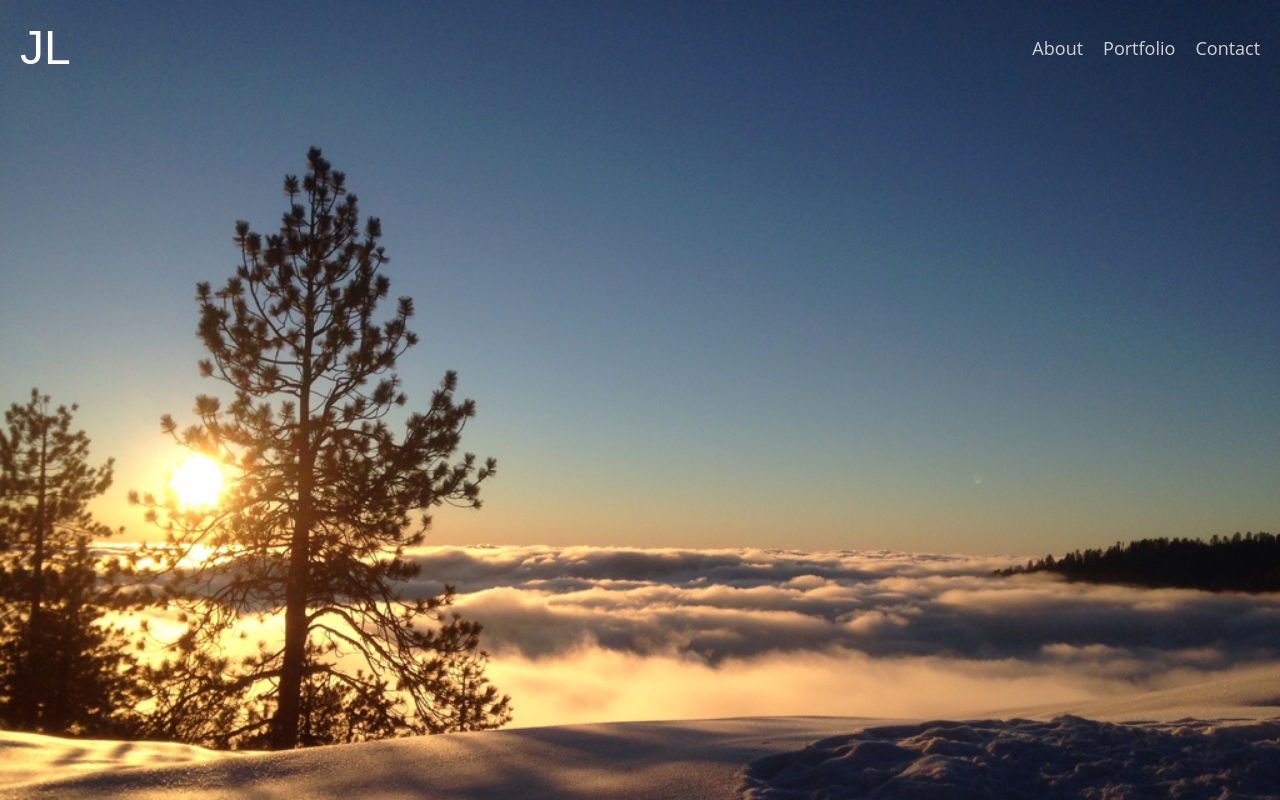
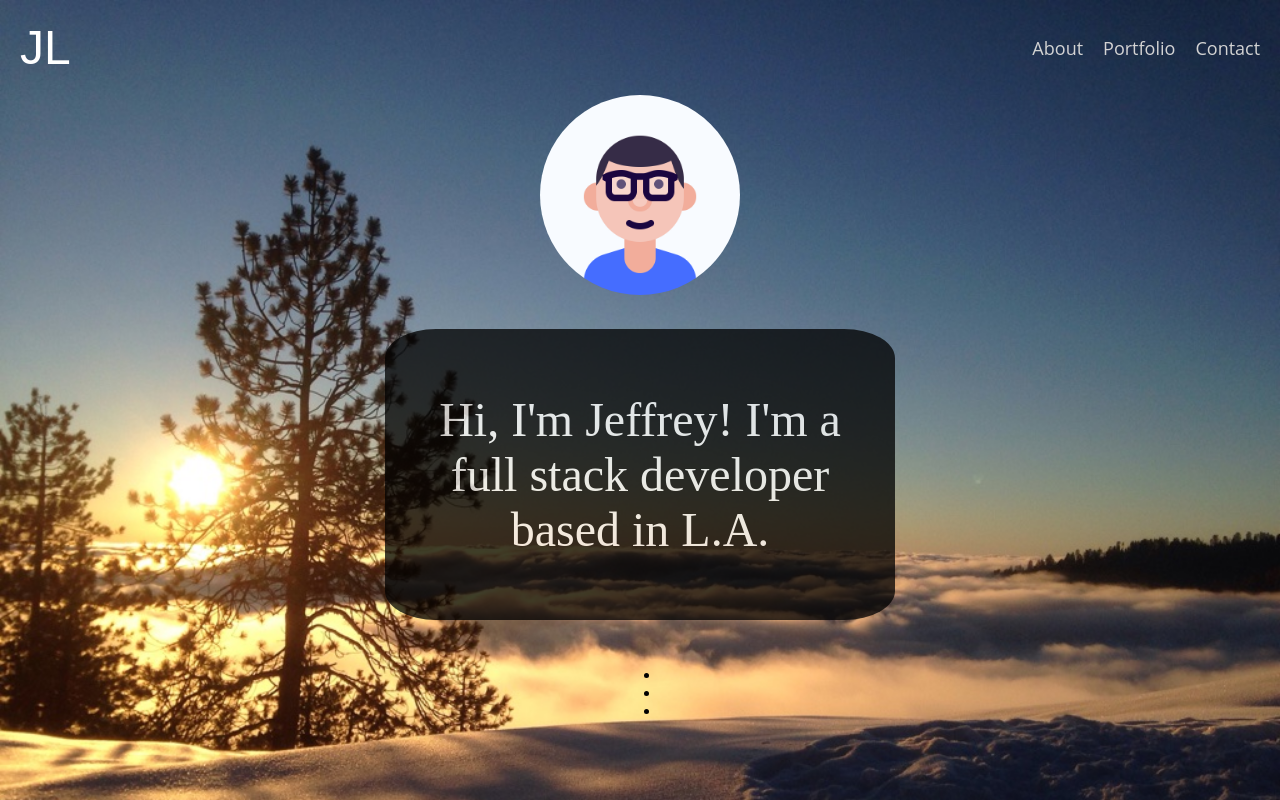
Before and after one commit to 1jeffreyli/staticpractice, a plain HTML site: page index.html in a window 1280 px wide. Drawn offline with Linux system fonts and the light colour scheme.

Commit message:
Add main content and styling

```diff
--- a/index.html
+++ b/index.html
@@ -17,7 +17,18 @@
                     <li ><a href="#" class="navlink">Contact</a></li>
             </ul>
         </nav>
-
+            <div class="main">
+                <div class="profileimg"><img src="images/avatar.png" alt="Profile avatar"></div>
+                <div class="intro"><p>Hi, I'm Jeffrey! I'm a full stack developer based in L.A.</p>
+                </div>
+                <div class="socials">
+                    <ul>
+                    <li><a class= "linkedin" href="#"></a></li>
+                    <li><a class= "github" href="#"></a></li>
+                    <li><a class= "resume" href="#"></a></li>
+                    </ul>
+                </div>
+            </div>
 
 
 
--- a/style.css
+++ b/style.css
@@ -41,3 +41,34 @@ body {
     font-size: 18px;
     font-family: "Open Sans", sans-serif;
 }
+
+.main {
+    display: flex;
+    flex-flow: column nowrap;
+    justify-content: center;
+    align-items: center;
+    gap: 30px;
+}
+
+.profileimg img{
+    width: 200px;
+    border-radius: 50%;
+}
+
+.intro {
+    width: 500px;
+    background-color: black;
+    display: flex;
+    align-items: center;
+    justify-content: center;
+    opacity: 0.75;
+    padding: 5px;
+    border-radius: 10%;
+}
+
+.intro p{
+    color: white;
+    font-size: 48px;
+    padding: 10px;
+    text-align: center;
+}
```
